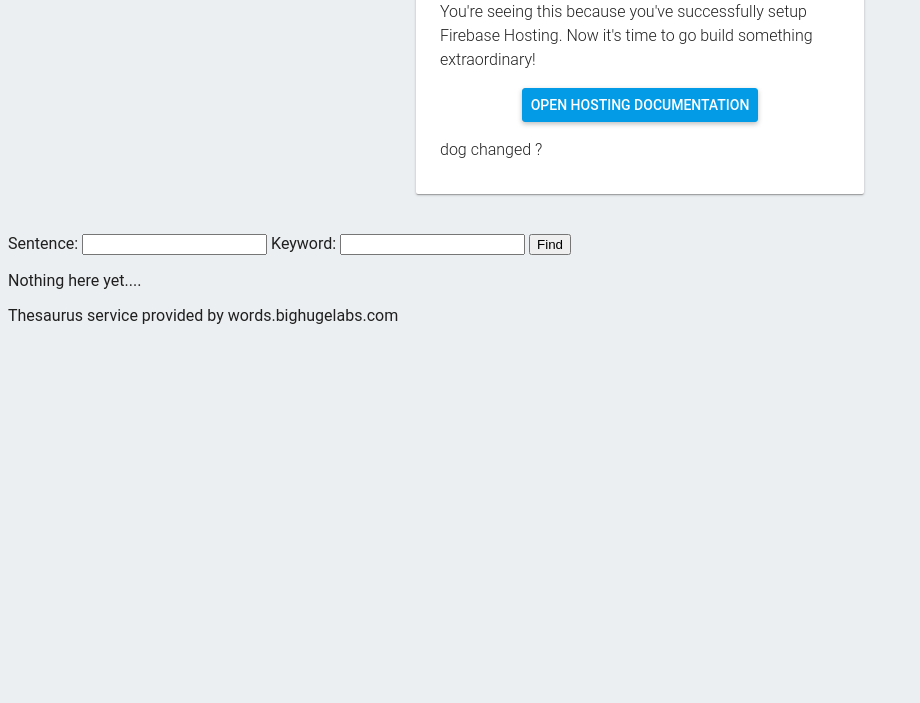
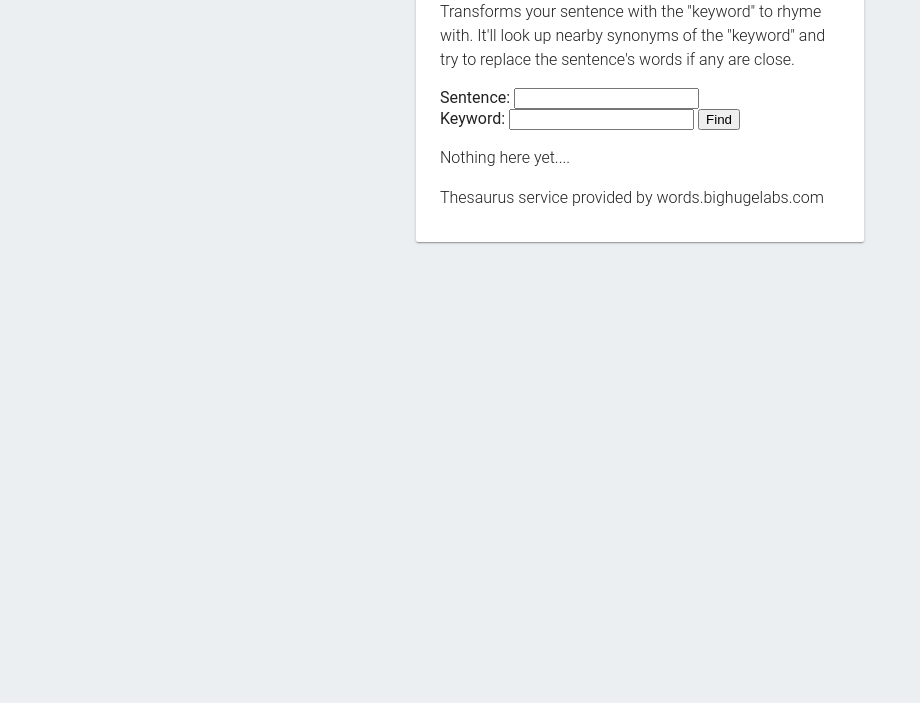
Before and after one commit to Resonantjacket5/Punator, a website: page public/index.html in a window 1280 px wide. Shown: the part 97-800 px from the top of the page, without its empty margins (0-920 px from the left). Drawn offline with Linux system fonts and the light colour scheme.

Commit message:
time to start refactoring

```diff
--- a/public/index.html
+++ b/public/index.html
@@ -60,17 +60,20 @@
   <body>
     <!-- 29017c6048fadaa546444cb9b1088e33 -->
     <div id="message">
-      <h1>Welcome to Firebase Hosting</h1>
-      <p>You're seeing this because you've successfully setup Firebase Hosting. Now it's time to go build something extraordinary!</p>
-      <ul>
+      <h1>Welcome to Punator</h1>
+      <!-- <ul>
         <li><a target="_blank" href="https://firebase.google.com/docs/hosting/">Open Hosting Documentation</a></li>
-      </ul>
+      </ul> -->
+
       <p>
-        dog changed ?
+        Transforms your sentence with the "keyword" to rhyme with.
+        It'll look up nearby synonyms of the "keyword" and try to
+        replace the sentence's words if any are close.
       </p>
-    </div>
+
       <form id="keywordForm">
         Sentence: <input type='text' id='sentence'/>
+      </br>
         Keyword: <input type='text' id='keyword'/>
         <button id="submit" type="submit">
           Find
@@ -84,6 +87,11 @@
       <p id="awesomebighugelab">
         Thesaurus service provided by words.bighugelabs.com
       </p>
+
+    </div>
+
+
+
     <!-- <script id="main" src="scripts/main.js"></script> -->
     <script src="scripts/bundle.js"></script>
   </body>
--- a/public/scripts/main.ts
+++ b/public/scripts/main.ts
@@ -71,6 +71,8 @@
     Handle fetching both the
     keyPromise and the sentencePromises
     then work on the comparing the two of them.
+
+    Activated when the user clicks or presses enter
 
   */
 
```
Lines whose indentation alone changed are shown as unchanged.
